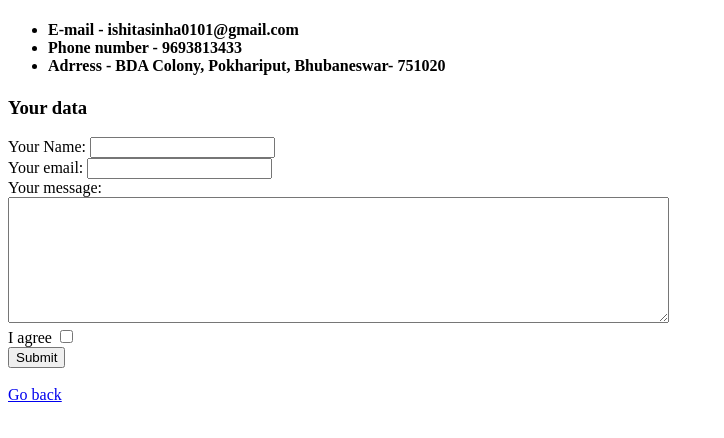
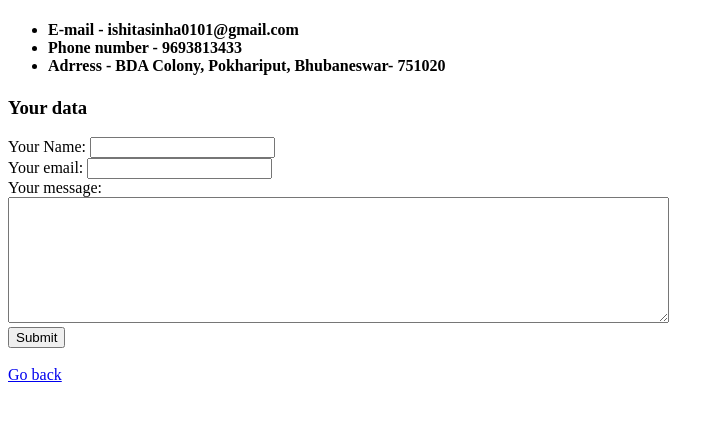
Before and after one commit to Menmaaa/CV, a plain HTML site: page contact.html in a window 1280 px wide. Shown: the whole page, without its empty margins (0-724 px from the left). Drawn offline with Linux system fonts and the light colour scheme.

Commit message:
Update contact.html

```diff
--- a/contact.html
+++ b/contact.html
@@ -22,8 +22,6 @@
     <input type="email" name="YourEmail" value=""> <br />
     <label>Your message:</label> <br>
     <textarea name="YourMessage" rows="8" cols="80"></textarea> <br>
-    <label>I agree</label>
-    <input type="checkbox" name="Agreement" value=""> <br />
     <input type="submit">
   </form>
   <br />
```
